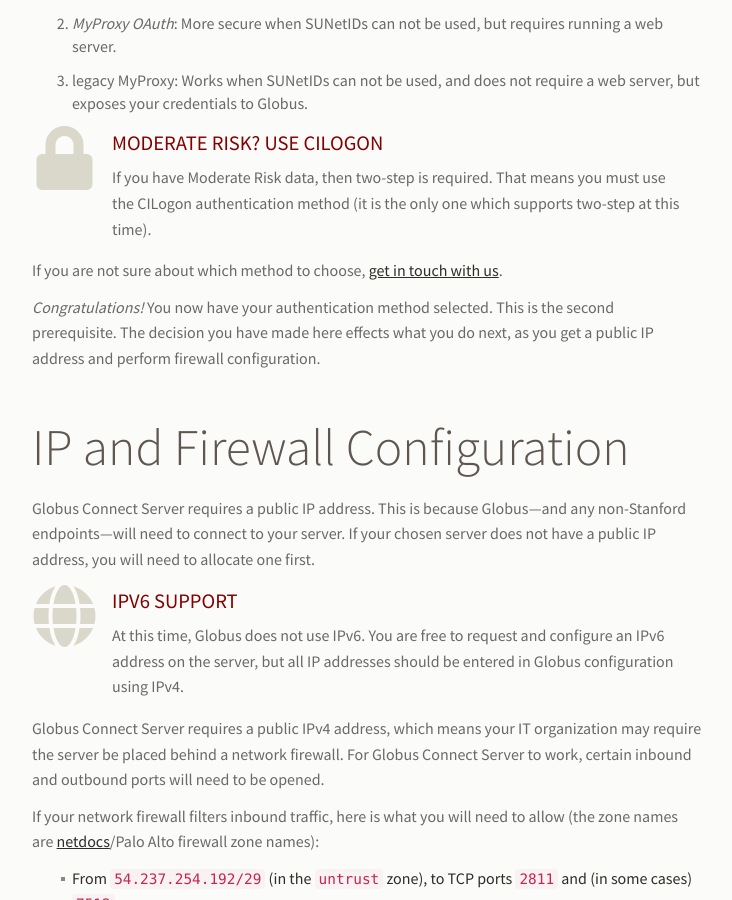
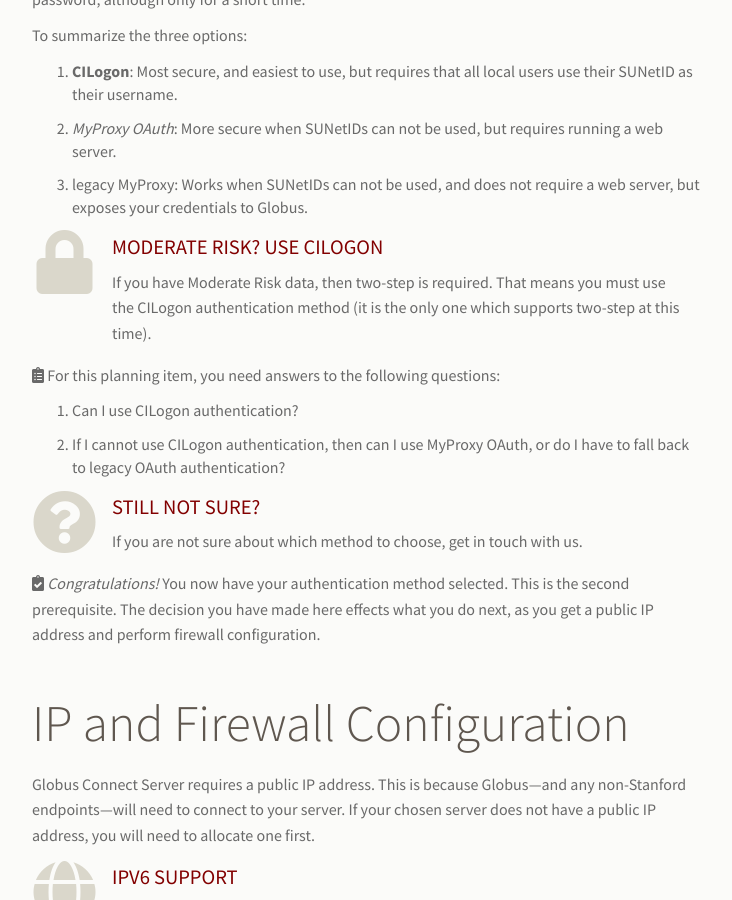
Before and after one commit to stanford-rc/globus.stanford.edu, a Jekyll site: the page built from server/install.md, in a window 1280 px wide and 900 px high, scrolled down 2979 px. Shown: the whole window, without its empty margins (323-1055 px from the left). Built offline with Jekyll 4.4.1, drawn with Linux system fonts in a browser that asks for light colours; nearby versions of some CDN libraries; comment, search, counter and statistics services are not loaded; some of the changed text lies outside the part shown.

Commit message:
Add some question items for each planning item
This is a nice way to wrap up each section, by posing a set of questions that
the admin will need to answer, before the item can be considered addressed.

```diff
--- a/server/install.md
+++ b/server/install.md
@@ -74,6 +74,13 @@ the following information:
 
 Once submitted, you should hear back within two business days.
 
+<i class="fas fa-clipboard-list"></i> For this planning item, you need answers
+to the following questions:
+
+1. Will I be using one of the well-known Globus IDs, or will I choose my own?
+
+2. If I choose my own Globus ID, what will it be?
+
 {% include info-box.html
    header="Choose wisely!"
    icon="exclamation-triangle"
@@ -84,8 +91,8 @@ cancer research data are being hosted on a Globus Connect Server endpoint named
 your endpoint as the `annoying#cancer_study` endpoint."
 %}
 
-*Congratulations!*  You now have your Globus ID selected!  This is the first
-prerequisite.
+<i class="fas fa-clipboard-check"></i> *Congratulations!*  You now have your
+Globus ID selected!  This is the first prerequisite.
 
 &nbsp;
 
@@ -160,12 +167,24 @@ To summarize the three options:
    content="If you have Moderate Risk data, then two-step is required.  That means you must use the CILogon authentication method (it is the only one which supports two-step at this time)."
 %}
 
-If you are not sure about which method to choose, [get in touch with us]({{
-"support.html" | relative_url }}).
+<i class="fas fa-clipboard-list"></i> For this planning item, you need answers
+to the following questions:
 
-*Congratulations!*  You now have your authentication method selected.  This is
-the second prerequisite.  The decision you have made here effects what you do
-next, as you get a public IP address and perform firewall configuration.
+1. Can I use CILogon authentication?
+
+2. If I cannot use CILogon authentication, then can I use MyProxy OAuth, or do
+   I have to fall back to legacy OAuth authentication?
+
+{% include info-box.html
+   icon="question-circle"
+   header="Still not sure?"
+   content="If you are not sure about which method to choose, get in touch with us."
+%}
+
+<i class="fas fa-clipboard-check"></i> *Congratulations!*  You now have your
+authentication method selected.  This is the second prerequisite.  The decision
+you have made here effects what you do next, as you get a public IP address and
+perform firewall configuration.
 
 &nbsp;
 
@@ -247,7 +266,18 @@ If you also filter outbound traffic, you need to open the following ports:
   This is where Globus' API servers live in AWS.  Globus Connect Server
   communicates back to Globus during endpoint setup and maintenance.
 
-*Congratulations!*  You now have your firewall configuration ready.
+<i class="fas fa-clipboard-list"></i> For this planning item, you need answers
+to the following questions:
+
+1. Do I need a public IP address for my server?
+
+2. Do I need to put the server behind a network firewall, or can I rely on just
+   the host-based firewall?
+
+3. Which firewall rules will I need to request/implement?
+
+<i class="fas fa-clipboard-check"></i> *Congratulations!*  You now have your
+firewall configuration ready.
 
 &nbsp;
 
@@ -309,7 +339,16 @@ _except for_ files in a home directory that begin with a dot.  All other
 directories (such as `/tmp`) are blocked, due to the deny-by-default nature of
 the path restrictions.
 
-*Congratulations!*  Your access control regime has been defined.
+<i class="fas fa-clipboard-list"></i> For this planning item, you need answers
+to the following questions:
+
+1. Am I OK relying on just the OS for access-control decisions, or do I need to
+   implement more on top of them?
+
+2. If I want to set path restrictions, what will they be?
+
+<i class="fas fa-clipboard-check"></i> *Congratulations!*  Your access control
+regime has been defined.
 
 &nbsp;
 
```
